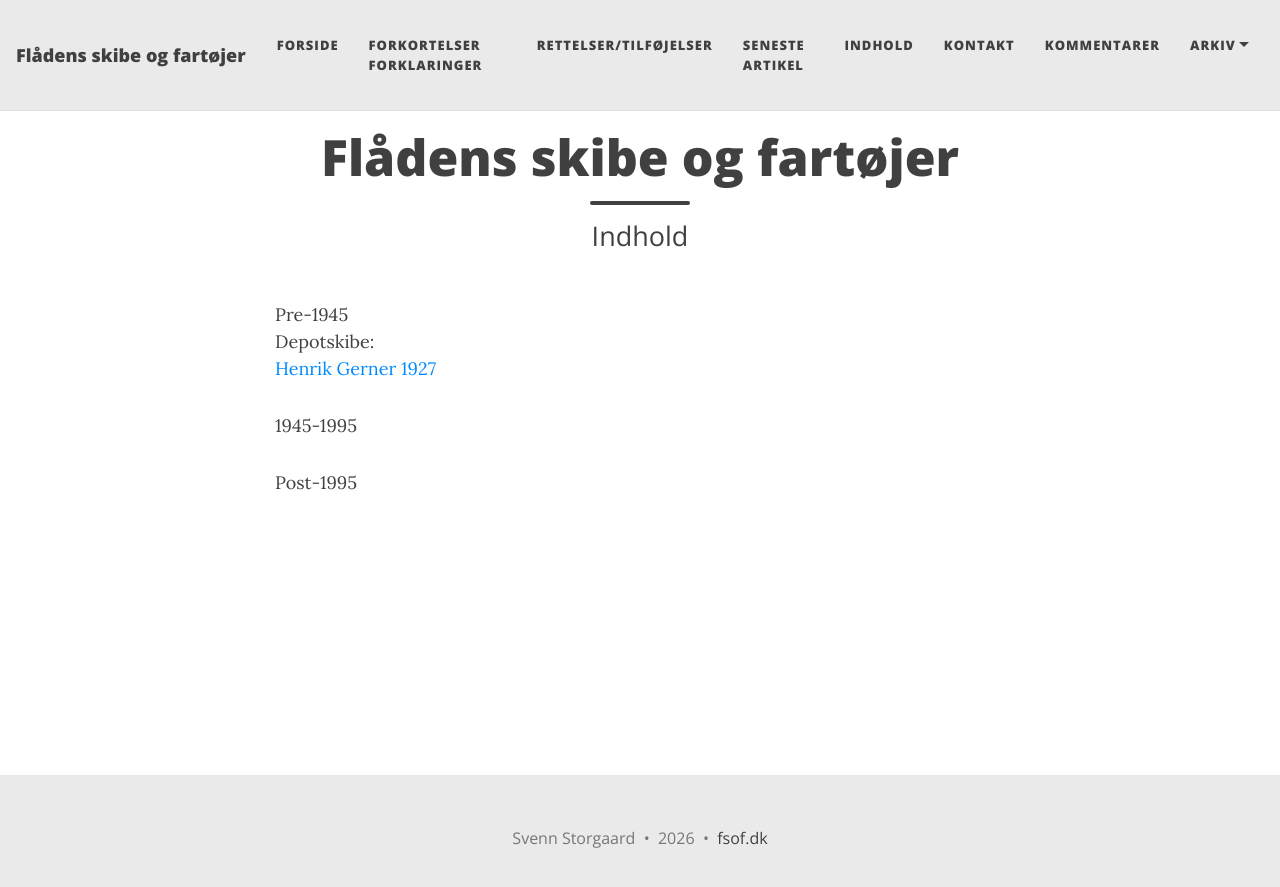
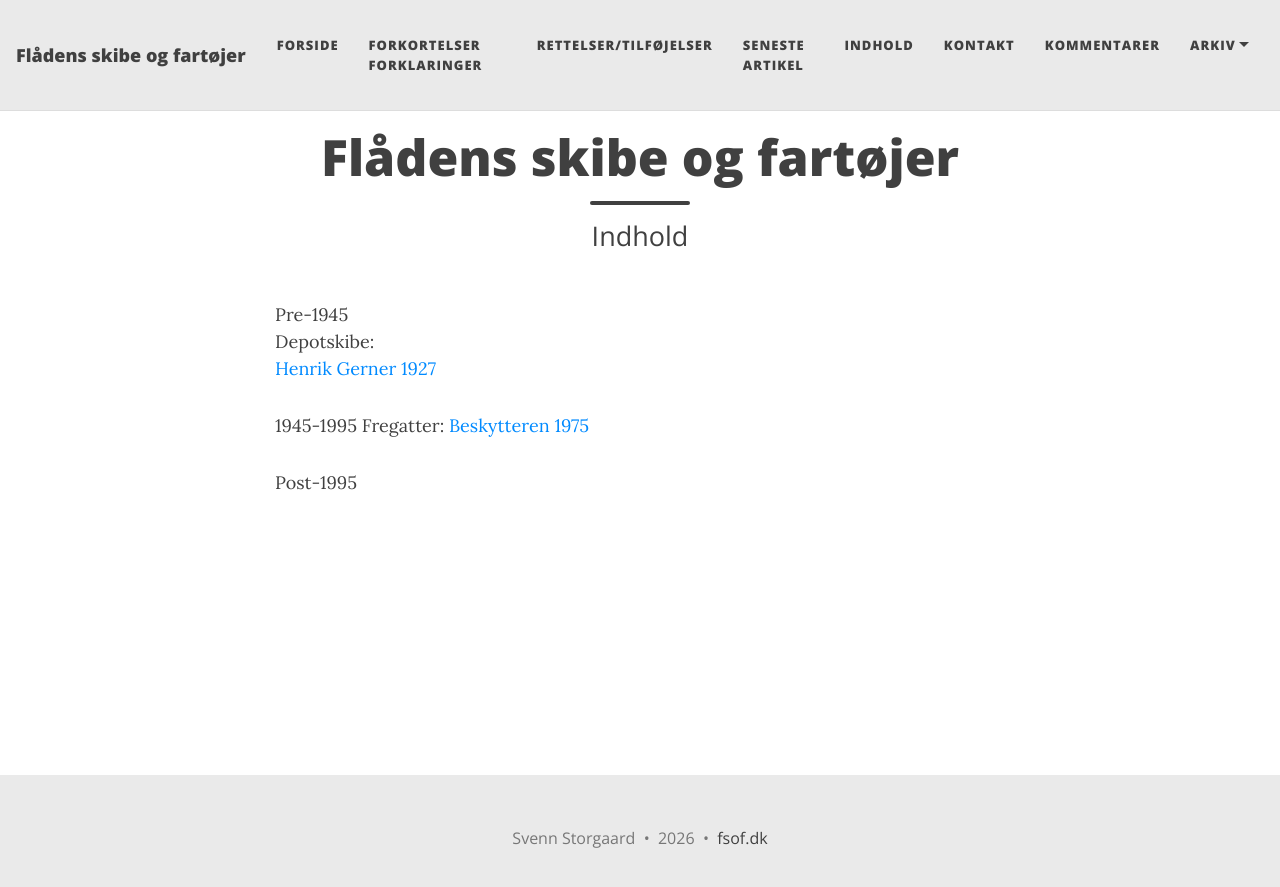
Before and after one commit to mex/fsof.dk, a Jekyll site: the page built from indhold.md, in a window 1280 px wide. Shown: the top 887 px of the page. Built offline with Jekyll 4.4.1, drawn with Linux system fonts in a browser that asks for light colours.

Commit message:
Add fregatter section and entry for Beskytteren 1975

```diff
--- a/indhold.md
+++ b/indhold.md
@@ -9,5 +9,7 @@ Depotskibe:
      [Henrik Gerner 1927](/2026-09-16-Henrik-Gerner-27/)
 
 1945-1995
+Fregatter:
+[Beskytteren 1975](/2026-09-21-beskytteren-1975/)
 
 Post-1995
```
